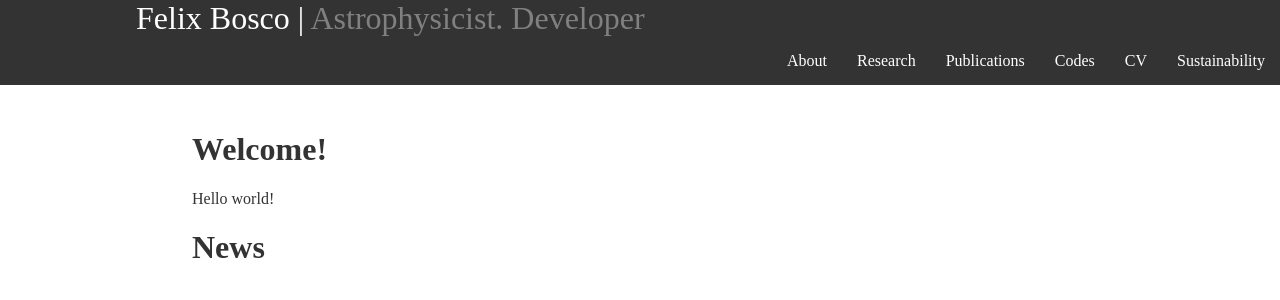
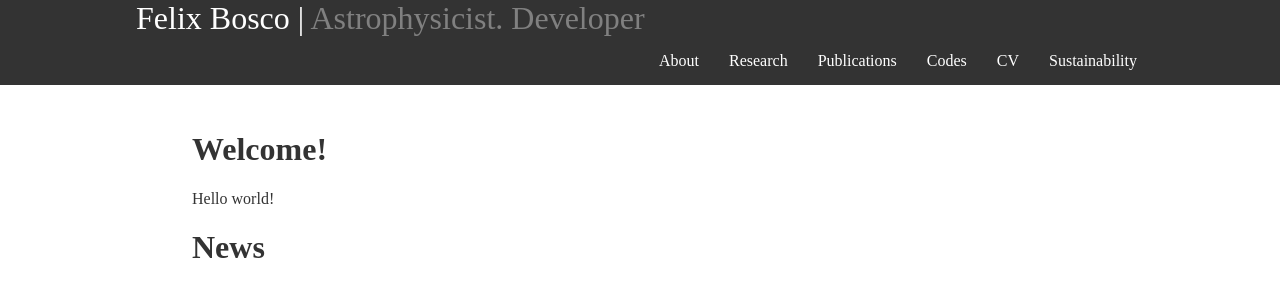
Before and after one commit to felixbosco/felixbosco.github.io, a Jekyll site: the page built from index.html, in a window 1280 px wide. Shown: the top 300 px of the page. Built offline with Jekyll 4.4.1, drawn with Linux system fonts in a browser that asks for light colours.

Commit message:
Add left-right padding to nav

```diff
--- a/assets/css/style.css
+++ b/assets/css/style.css
@@ -20,6 +20,8 @@ nav {
     -webkit-flex: 1;
     -ms-flex: 1;
     flex: 1;
+
+    padding: 0 10%;
 }
 nav ul {
     float: right;
```
